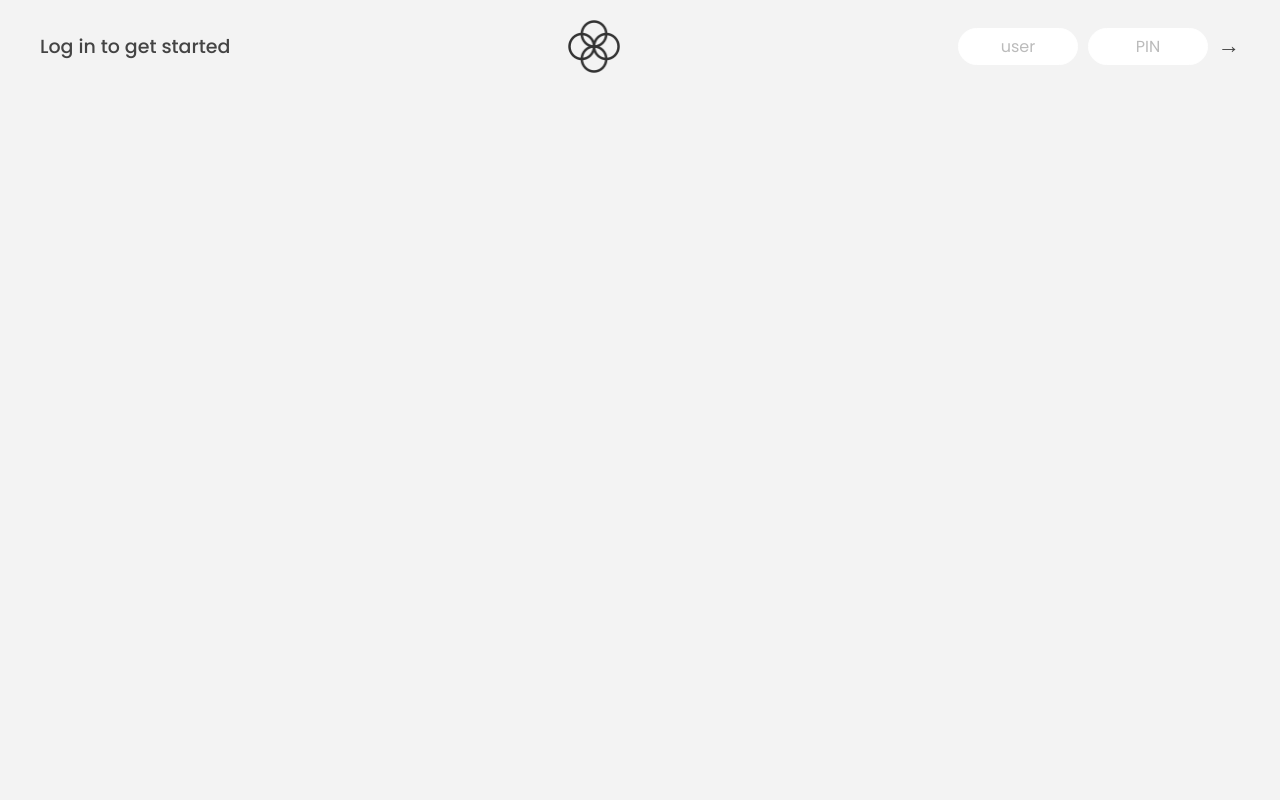
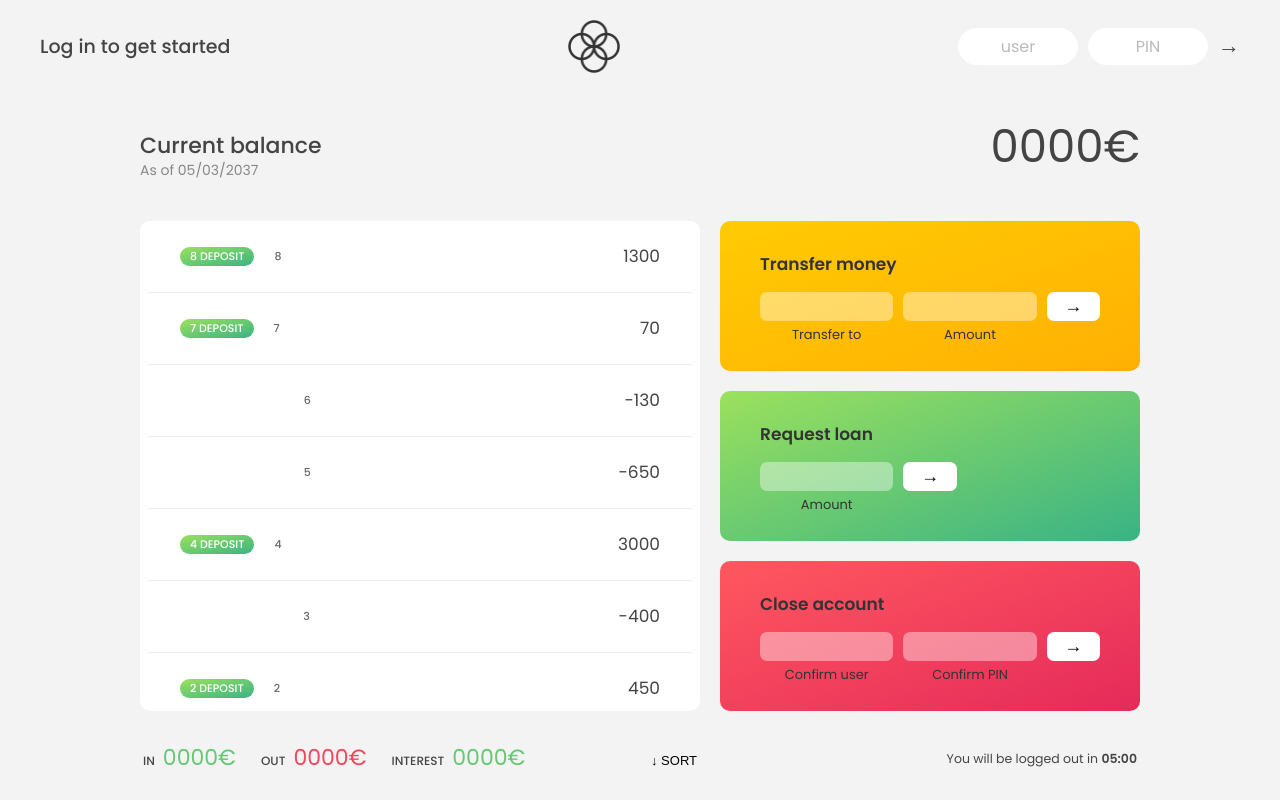
Before and after one commit to MiloValenzuela/complete-javascript-course, a plain HTML site: page 11-Arrays-Bankist/starter/index.html in a window 1280 px wide. Drawn offline with Linux system fonts and the light colour scheme.

Commit message:
Creating DOM Elements part 1

```diff
--- a/11-Arrays-Bankist/starter/script.js
+++ b/11-Arrays-Bankist/starter/script.js
@@ -60,6 +60,31 @@ const inputTransferAmount = document.querySelector('.form__input--amount');
 const inputLoanAmount = document.querySelector('.form__input--loan-amount');
 const inputCloseUsername = document.querySelector('.form__input--user');
 const inputClosePin = document.querySelector('.form__input--pin');
+
+
+const displayMovements = function(movements) {
+  containerMovements.innerHTML = '';
+  // .textContent = 0
+
+  movements.forEach(function(mov, i) {
+    const type = mov > 0 ? 'deposit' : 'Withdrawal'
+
+    const html = `
+      <div class="movements">
+        <div class="movements__row">
+          <div class="movements__type movements__type--${type}">${i + 1} ${type}</div>
+          <div class="movements__date">${i + 1}</div>
+        <div class="movements__value">${mov}</div>
+      </div>
+    `
+    containerMovements.insertAdjacentHTML('afterbegin', html);
+
+  })
+}
+displayMovements(account1.movements);
+
+console.log(account1.innerHTML);
+
 
 /////////////////////////////////////////////////
 /////////////////////////////////////////////////
--- a/11-Arrays-Bankist/starter/style.css
+++ b/11-Arrays-Bankist/starter/style.css
@@ -94,7 +94,7 @@ nav {
   gap: 2rem;
 
   /* NOTE This creates the fade in/out anumation */
-  opacity: 0;
+  /* opacity: 0; */
   transition: all 1s;
 }
 
```
